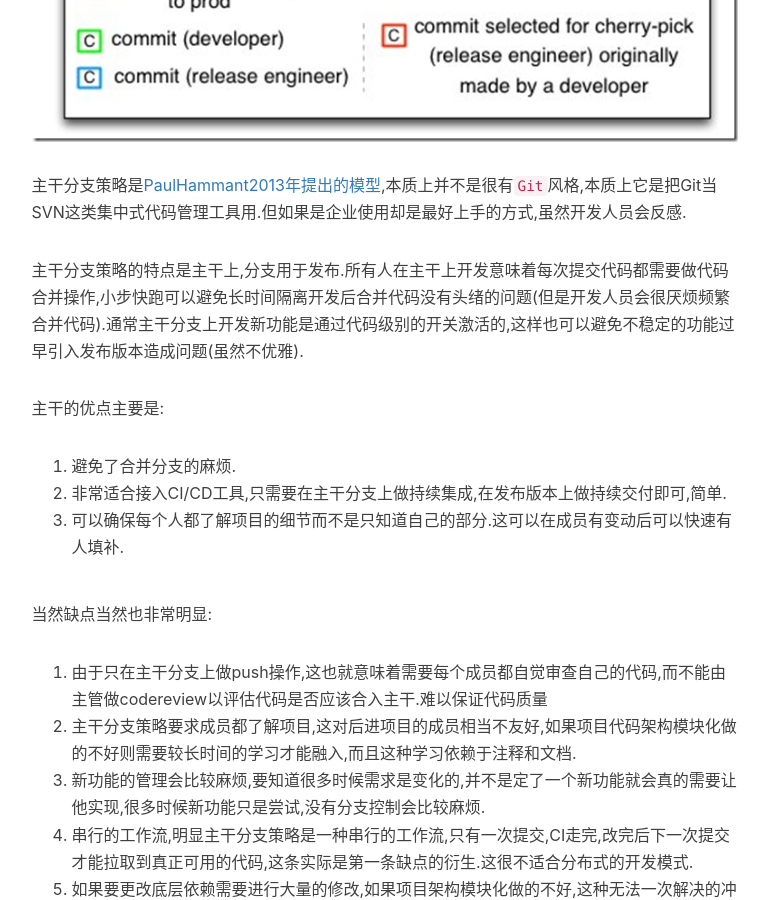
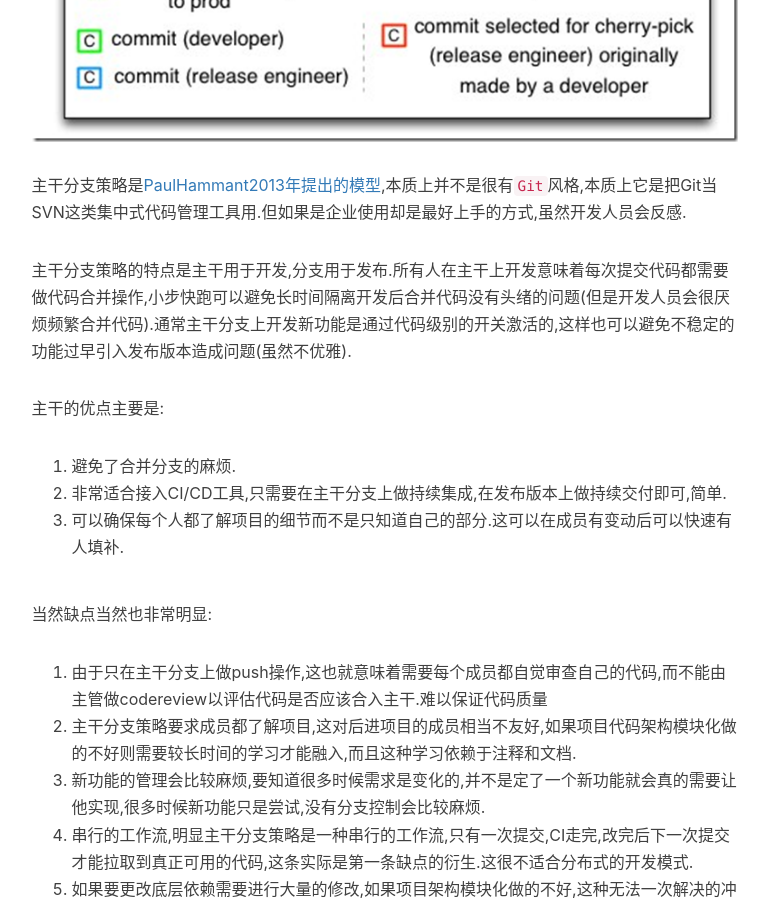
Before and after one commit to hsz1273327/hsz1273327.github.io, a Jekyll site: the page built from _posts/2020-10-31-使用Git管理你的代码.md, in a window 1280 px wide and 900 px high, scrolled down 21033 px. Shown: the whole window, without its empty margins (136-905 px from the left). Built offline with Jekyll 4.4.1, drawn with Linux system fonts in a browser that asks for light colours; nearby versions of some CDN libraries; comment, search, counter and statistics services are not loaded.

Commit message:
Update 2020-10-31-使用Git管理你的代码.md

```diff
--- a/_posts/2020-10-31-使用Git管理你的代码.md
+++ b/_posts/2020-10-31-使用Git管理你的代码.md
@@ -669,7 +669,7 @@ Github公司开发的[Github Desktop](https://desktop.github.com/)工具是一
 
 主干分支策略是[PaulHammant2013年提出的模型](https://paulhammant.com/2013/04/05/what-is-trunk-based-development/),本质上并不是很有`Git`风格,本质上它是把Git当SVN这类集中式代码管理工具用.但如果是企业使用却是最好上手的方式,虽然开发人员会反感.
 
-主干分支策略的特点是主干上,分支用于发布.所有人在主干上开发意味着每次提交代码都需要做代码合并操作,小步快跑可以避免长时间隔离开发后合并代码没有头绪的问题(但是开发人员会很厌烦频繁合并代码).通常主干分支上开发新功能是通过代码级别的开关激活的,这样也可以避免不稳定的功能过早引入发布版本造成问题(虽然不优雅).
+主干分支策略的特点是主干用于开发,分支用于发布.所有人在主干上开发意味着每次提交代码都需要做代码合并操作,小步快跑可以避免长时间隔离开发后合并代码没有头绪的问题(但是开发人员会很厌烦频繁合并代码).通常主干分支上开发新功能是通过代码级别的开关激活的,这样也可以避免不稳定的功能过早引入发布版本造成问题(虽然不优雅).
 
 主干的优点主要是:
 
```
